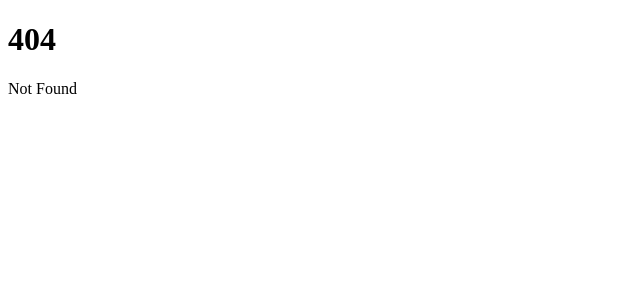
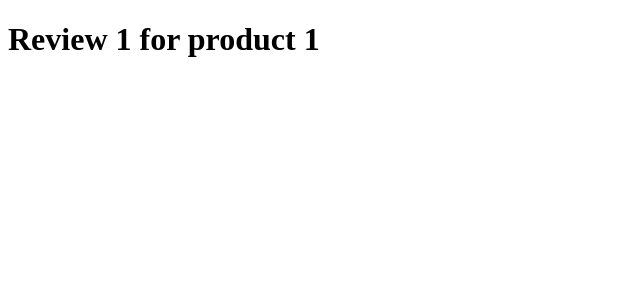
Before and after one commit to mirsahib/svelte-ominous-owl, a SvelteKit app: page /products/1/reviews/1 in a window 1280 px wide. Before the commit this address had no page. Shown: the top 300 px of the page, without its empty margins (0-640 px from the left). Built offline with nearby package versions, Linux system fonts and the light colour scheme.

Commit message:
:hammer: Add dynamic nested routing

```diff
--- /dev/null
+++ b/src/routes/products/[productId]/reviews/[reviewId]/+page.svelte
@@ -0,0 +1,6 @@
+<script>
+    import {page} from "$app/stores"
+    const {productId,reviewId} = $page.params
+</script>
+
+<h1>Review {reviewId} for product {productId}</h1>
```
